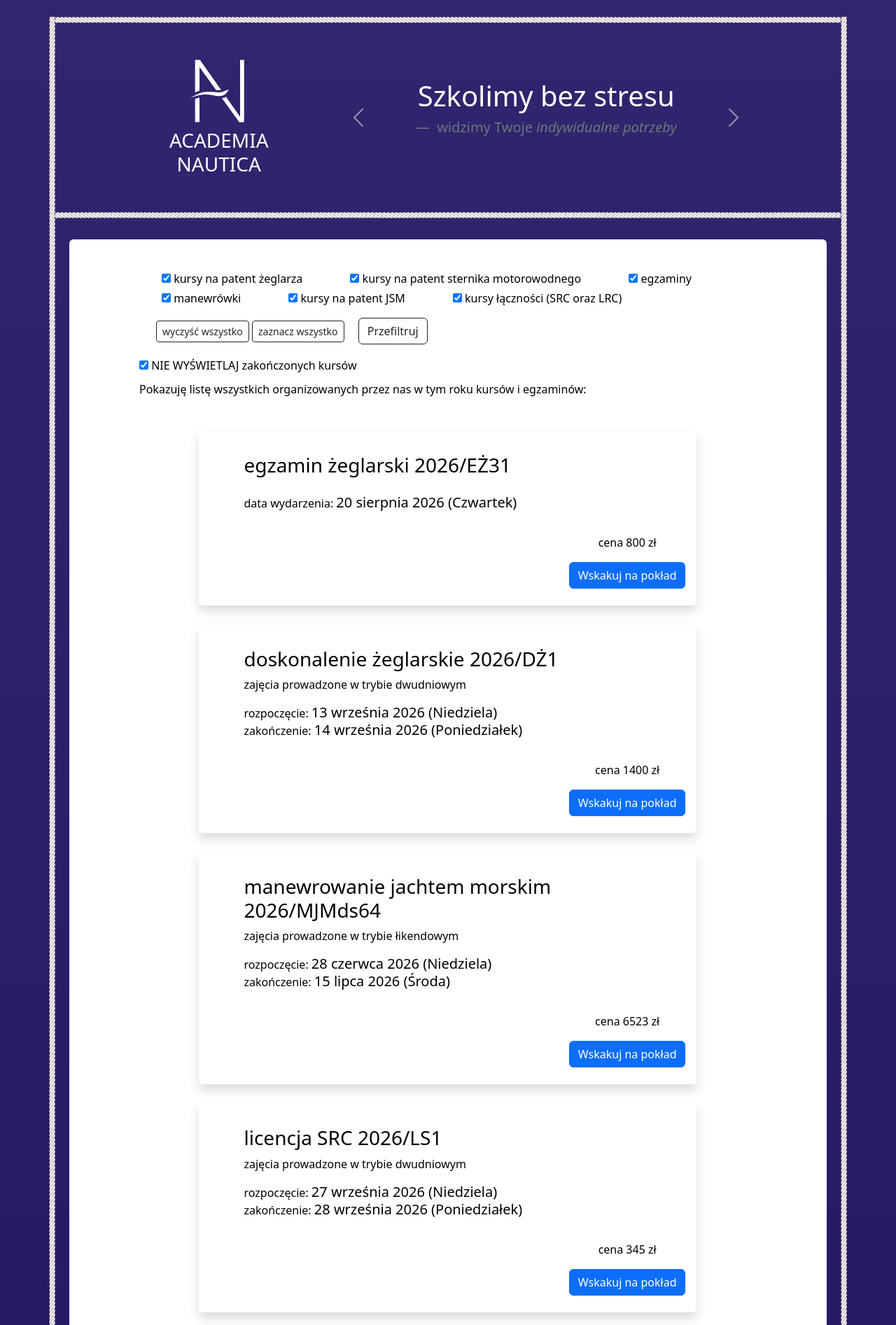
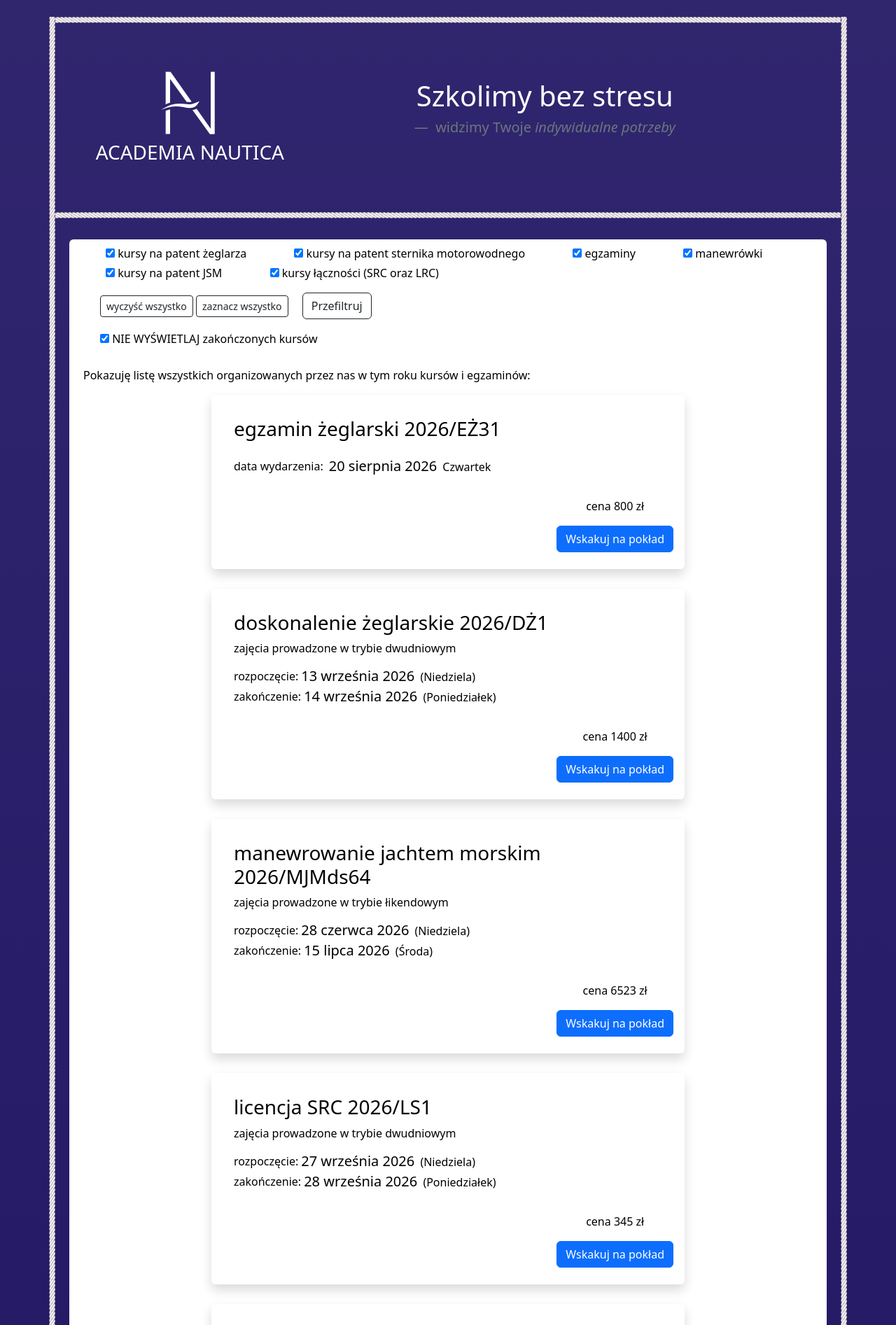
Before and after one commit to hrabia-Torcik/anw_www, a Django app: page / in a window 1280 px wide. Shown: the top 1893 px of the page at 70% size. Run offline with Django 3.2, Linux system fonts and the light colour scheme; data comes from the database, SQL or seed files in the repository; some libraries are stand-ins or nearby versions.

Commit message:
Ważne zmiany dotyczące wyświetlania nagłówka oraz kart z kursami, dostosowanie responsywności do smarkfonów.

```diff
--- a/basepage/static/basepage/anw_style.css
+++ b/basepage/static/basepage/anw_style.css
@@ -41,6 +41,11 @@ html {
   background-position: left, right;
 }
 
+#tlo_listy {
+    background-color: white;
+    margin: 30px 20px 0 20px;
+    padding: 40px 100px 20px 100px
+}
 
 
 .moj_custom-checkbox {
--- a/basepage/templates/basepage/base.html
+++ b/basepage/templates/basepage/base.html
@@ -27,11 +27,9 @@
     </div>
 
     <div class="container">
-        <div id="naglowek_obrazek" class="row text-center pt-4 pb-4">
-            <div class="col">
+        <div id="naglowek_obrazek" class="row text-center pt-4 pe-2 pb-4 ps-2">
 
-            </div>
-            <div class="col-3 d-flex justify-content-center align-items-center" style="min-height: 240px;">
+            <div class="col-4 d-flex justify-content-center align-items-center" style="min-height: 240px;">
                 <div>
                     <a class="text-decoration-none text-reset" href="{% url 'main' %}" >
                         <img class="img-fluid" src="{% static 'basepage/img/anw_logo.png' %}" />
@@ -73,14 +71,7 @@
 
                   </div>
 
-                  <button class="carousel-control-prev" type="button" data-bs-target="#carouselExampleFade" data-bs-slide="prev">
-                    <span class="carousel-control-prev-icon" aria-hidden="true"></span>
-                    <span class="visually-hidden">Previous</span>
-                  </button>
-                  <button class="carousel-control-next" type="button" data-bs-target="#carouselExampleFade" data-bs-slide="next">
-                    <span class="carousel-control-next-icon" aria-hidden="true"></span>
-                    <span class="visually-hidden">Next</span>
-                  </button>
+
                 </div>
             </div>
             <div class="col">
--- a/basepage/templates/basepage/lists.html
+++ b/basepage/templates/basepage/lists.html
@@ -3,10 +3,10 @@
 {% block title %}AN-strona główna{% endblock %}
 {% block content %}
 
-    <div class="text-black rounded"
-         style="background-color: white; margin: 30px 20px 0 20px; padding: 40px 100px 20px 100px">
+    <div id="tlo_listy" class="text-black rounded p-1">
 
-        <div class="pb-3 form-check">
+        <div class="ms-1 ms-md-3 pb-3">
+            <div class="form-check">
 
                 <form action="{% url 'main' %}" method="get" id="sort_kursow">
 
@@ -88,7 +88,7 @@
                 </form>
 
             </div>
-        <div>
+            <div class="mt-3 form-check">
 
                 {% if flage4 %}
                 {% else %}
@@ -111,44 +111,67 @@
 
 
             </div>
-        <div class="mb-5">
-            {% if flage4 %}
-                <p>Niczego nie pokazuję. A może by tak coś zaznaczyć?</p>
-            {% else %}
-                {% if sign %}
-                    <p>Pokazuję listę wszystkich organizowanych przez nas w tym roku kursów i egzaminów:</p>
-                {% else %}
-                    {% if flage %}
-                        <p>Pokazuję przefiltrowaną listę tegorocznych wydarzeń:</p>
-                    {% else %}
-                        <p>Pokazuję listę wszystkich organizowanych przez nas w tym roku kursów i egzaminów:</p>
-                    {% endif %}
-                {% endif %}
-            {% endif %}
+        </div>
+        <div class="mb-3 ps-3">
+
+            <p>{{ napis }}</p>
+
         </div>
 
         {% if flage4 %}
         {% else %}
             <div class="container">
                 {% for elem in kursy_mod %}
-                    <div class="row mt-2 pb-1">
+                    <div class="row m-0 mt-2 pb-1">
 
-                        <div class="col-12 col-md-10 offset-md-1 text-center">
+                        <div class="col-12 col-md-10 offset-md-1 col-lg-8 offset-lg-2 text-center">
 
-
-                            <div class="d-flex flex-wrap shadow p-3 mb-3 bg-white rounded text-start ps-1 ps-md-5" >
+                            <div class="d-flex flex-wrap shadow p-3 mb-3 bg-white rounded text-start ps-1 ps-md-3" >
 
                                 <div class="w-75 p-3">
 
-                                    <p class="h3">  {{ elem.nazwa }} {{ elem.skrot }}</p>
+                                    <p class="h3">  {{ elem.nazwa }} <wbr><span class="text-nowrap">{{ elem.skrot }}</span></p>
                                     {% if elem.data2 %}
                                         <p>zajęcia prowadzone w trybie {{ elem.tryb }}m</p>
-                                        <p>rozpoczęcie: <span class="h5">{{ elem.data1|date:"d E Y (l)" }}</span>
-                                            <br>zakończenie: <span class="h5">{{ elem.data2|date:"d E Y (l)" }}</span>
+
+                                        <p class="clearfix mb-1">
+                                          <!-- Float-start tworzy wcięcie, które data będzie respektować -->
+                                          <span class="float-start me-1">rozpoczęcie:</span>
+
+                                          <!-- Kontener z datą i dniem -->
+                                          <span class="d-inline-block">
+                                            <span class="h5 text-nowrap me-1">{{ elem.data1|date:"d E Y" }}</span>
+                                            <span class="text-nowrap">{{ elem.data1|date:"(l)" }}</span>
+                                          </span>
                                         </p>
+
+                                        <p class="clearfix">
+                                          <!-- Float-start tworzy wcięcie, które data będzie respektować -->
+                                          <span class="float-start me-1">zakończenie:</span>
+
+                                          <!-- display: block tutaj zadziała jak kontener, ale jako span jest legalny w <p> -->
+                                          <span class="d-inline-block">
+                                            <span class="h5 text-nowrap me-1">{{ elem.data2|date:"d E Y" }}</span>
+                                            <span class="text-nowrap">({{ elem.data2|date:"l" }})</span>
+                                          </span>
+                                        </p>
+
+
                                     {% else %}
-                                        <p class="pt-3">data wydarzenia: <span
-                                                class="h5">{{ elem.data1|date:"d E Y (l)" }}</span></p>
+                                        <div class="pt-3">
+                                        <p class="clearfix">
+                                          <!-- Float-start tworzy wcięcie, które data będzie respektować -->
+                                          <span class="float-start me-2">data wydarzenia:</span>
+
+                                          <!-- display: block tutaj zadziała jak kontener, ale jako span jest legalny w <p> -->
+                                          <span class="d-inline-block">
+                                            <span class="h5 text-nowrap me-1">{{ elem.data1|date:"d E Y" }}</span>
+                                            <span class="text-nowrap">{{ elem.data1|date:"l" }}</span>
+                                          </span>
+                                        </p>
+                                        </div>
+
+
                                     {% endif %}
                                 </div>
 
--- a/basepage/views.py
+++ b/basepage/views.py
@@ -33,6 +33,7 @@ def basepage(request):
     lista = ['','','','','','']
     context = {}
     flage3 = ''
+    napis = ''
 
 
     # PPPPPPPPPPPPPPPPPPPPPPPPPPPPPPPPPPPPPPPPPPPPPPPPPPPPPPPPPPPPPPPPPPP
@@ -142,7 +143,16 @@ def basepage(request):
     if znakL == 6:
         sign = 1
 
-
+    if flage4:
+        napis = "Niczego nie pokazuję. A może by tak coś zaznaczyć?"
+    else:
+        if sign:
+            napis = "Pokazuję listę wszystkich organizowanych przez nas w tym roku kursów i egzaminów:"
+        else:
+            if flage:
+                napis = "Pokazuję przefiltrowaną listę tegorocznych wydarzeń:"
+            else:
+                napis = "Pokazuję listę wszystkich organizowanych przez nas w tym roku kursów i egzaminów:"
 
 
 
@@ -153,6 +163,7 @@ def basepage(request):
     context['test'] = efekt
     context['flage'] = flage
     context['flage4'] = flage4
+    context['napis'] = napis
     context['sign'] = sign
     context['sign2'] = sign2
     context['liczba_lat'] = liczba_lat
```
Lines whose indentation alone changed are shown as unchanged.
